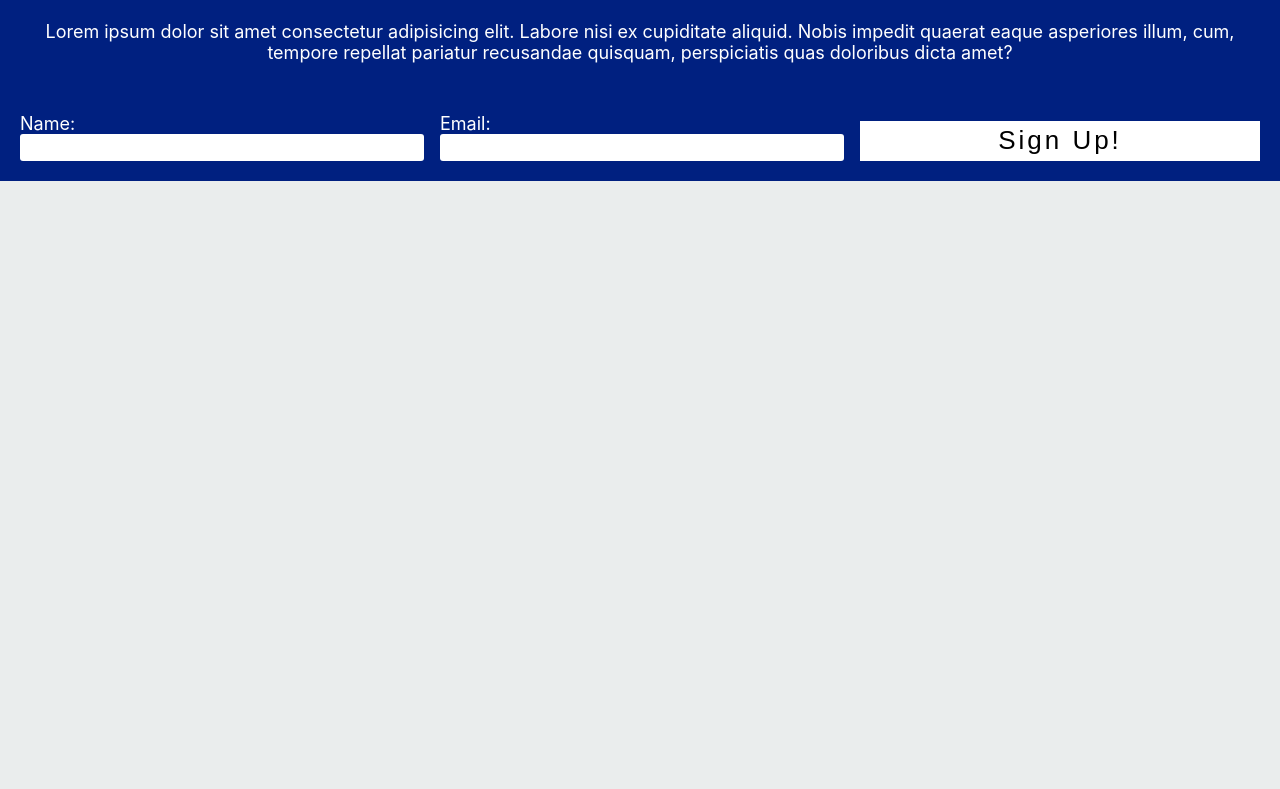
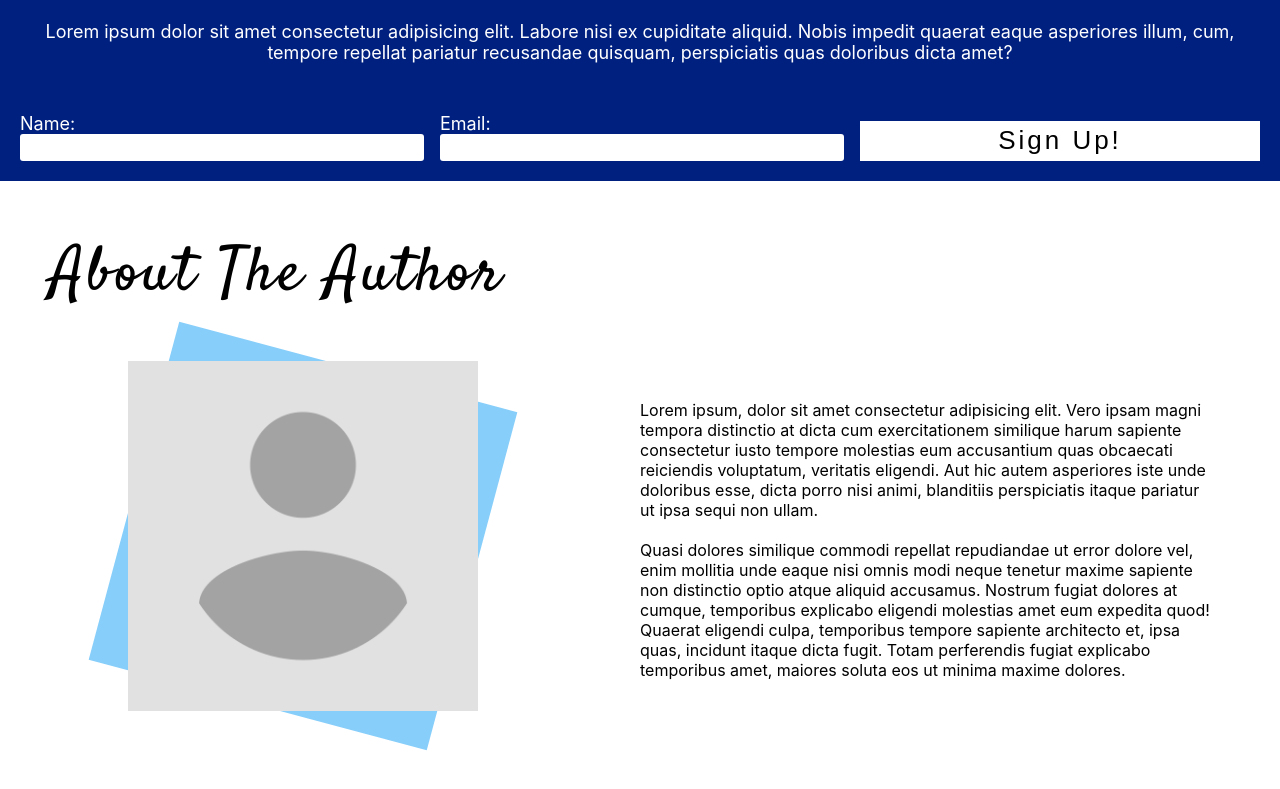
Before and after one commit to Trip4077/blog-proto-type, a React (Create React App) app: page / in a window 1280 px wide. Shown: the part 2850-3639 px from the top of the page. Before the commit the page ends 3031 px from the top, so only its background shows below. Built offline with nearby package versions, Linux system fonts and the light colour scheme.

Commit message:
AboutBanner -- Desktop

```diff
--- a/src/App.js
+++ b/src/App.js
@@ -3,6 +3,7 @@ import NavBar from './components/navigation/NavBar';
 import Welcome from './components/welcome/Welcome';
 import RecentBlogs from './components/blog/RecentBlogs';
 import NewsLetter from './components/newsletter/NewsLetter';
+import AboutBanner from './components/about/AboutBanner';
 import Gallery from './components/gallery/Gallery';
 
 import './App.css';
@@ -15,6 +16,7 @@ function App() {
       <RecentBlogs />
       <Gallery />
       <NewsLetter />
+      <AboutBanner />
     </div>
   );
 }
--- /dev/null
+++ b/src/components/about/AboutBanner.css
@@ -0,0 +1,70 @@
+.about-banner {
+    box-sizing: border-box;
+    position: relative;
+
+    height: 650px;
+    width: 100%;
+    max-width: 100vw;
+
+    margin: 0;
+    padding: 50px;
+
+    background-color: white;
+}
+
+.about-banner h2 {
+    font-size: 62px;
+    font-family: 'Satisfy';
+    font-weight: 400;
+
+    letter-spacing: 3px;
+    margin: 0;
+}
+
+.photo-block {
+    height: 350px;
+    width: 350px;
+
+    background-color: lightskyblue;
+
+    position: absolute;
+    top: 60%;
+    left: 10%;
+    transform: translateY(-60%) rotate(15deg);
+
+    transform-origin: center;
+
+    z-index: 1;
+}
+
+.photo {
+    height: 350px;
+    width: 350px;
+
+    background-image: url('../../assets/profile-placeholder.png');
+    background-position: center;
+    background-size: cover;
+
+    position: absolute;
+    top: 60%;
+    left: 10%;
+
+    transform: translateY(-60%);
+    z-index: 2;
+}
+
+.about-blurb {
+    margin: 0;
+
+    font-size: 18;
+    font-weight: 400;
+
+    width: 45%;
+
+    position: absolute;
+    top: 60%;
+    transform: translateY(-60%);
+    right: 5%;
+
+    z-index: 3;
+}
--- /dev/null
+++ b/src/components/about/AboutBanner.jsx
@@ -0,0 +1,19 @@
+import React from 'react';
+
+import './AboutBanner.css';
+
+const AboutBanner = () => {
+    return(
+        <div className="about-banner">
+            <h2>About The Author</h2>
+            <div className="photo-block" />
+            <div className="photo" />
+
+            <div className="about-blurb">
+                <p>Lorem ipsum, dolor sit amet consectetur adipisicing elit. Vero ipsam magni tempora distinctio at dicta cum exercitationem similique harum sapiente consectetur iusto tempore molestias eum accusantium quas obcaecati reiciendis voluptatum, veritatis eligendi. Aut hic autem asperiores iste unde doloribus esse, dicta porro nisi animi, blanditiis perspiciatis itaque pariatur ut ipsa sequi non ullam. <br /><br /> Quasi dolores similique commodi repellat repudiandae ut error dolore vel, enim mollitia unde eaque nisi omnis modi neque tenetur maxime sapiente non distinctio optio atque aliquid accusamus. Nostrum fugiat dolores at cumque, temporibus explicabo eligendi molestias amet eum expedita quod! Quaerat eligendi culpa, temporibus tempore sapiente architecto et, ipsa quas, incidunt itaque dicta fugit. Totam perferendis fugiat explicabo temporibus amet, maiores soluta eos ut minima maxime dolores.</p>
+            </div>
+        </div>
+    )
+}
+
+export default AboutBanner;
--- a/src/components/newsletter/NewsLetter.css
+++ b/src/components/newsletter/NewsLetter.css
@@ -11,6 +11,7 @@
     padding: 20px;
 
     text-align: center;
+    margin:0;
 }
 
 .newsletter h2 {
```
Also changed, not shown: src/assets/profile-placeholder.png (added).
